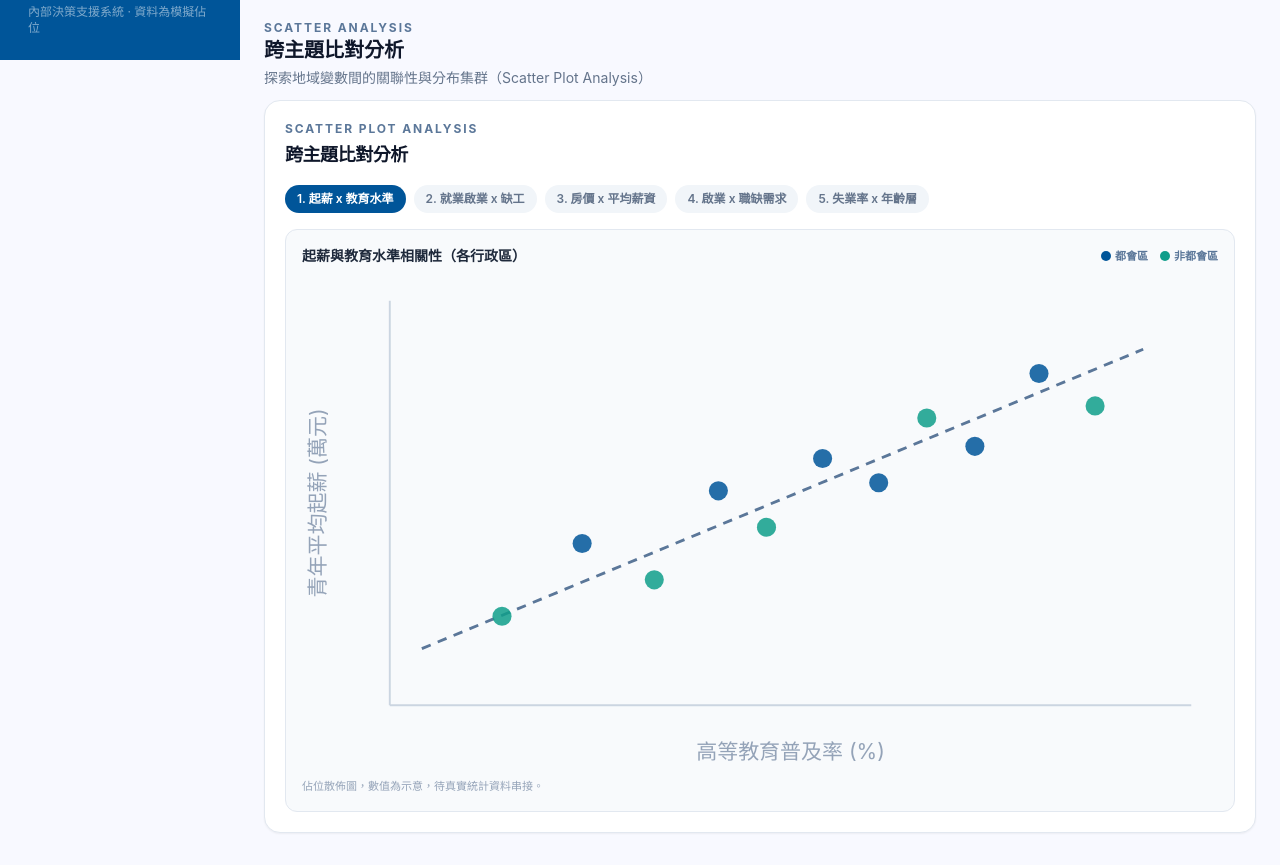
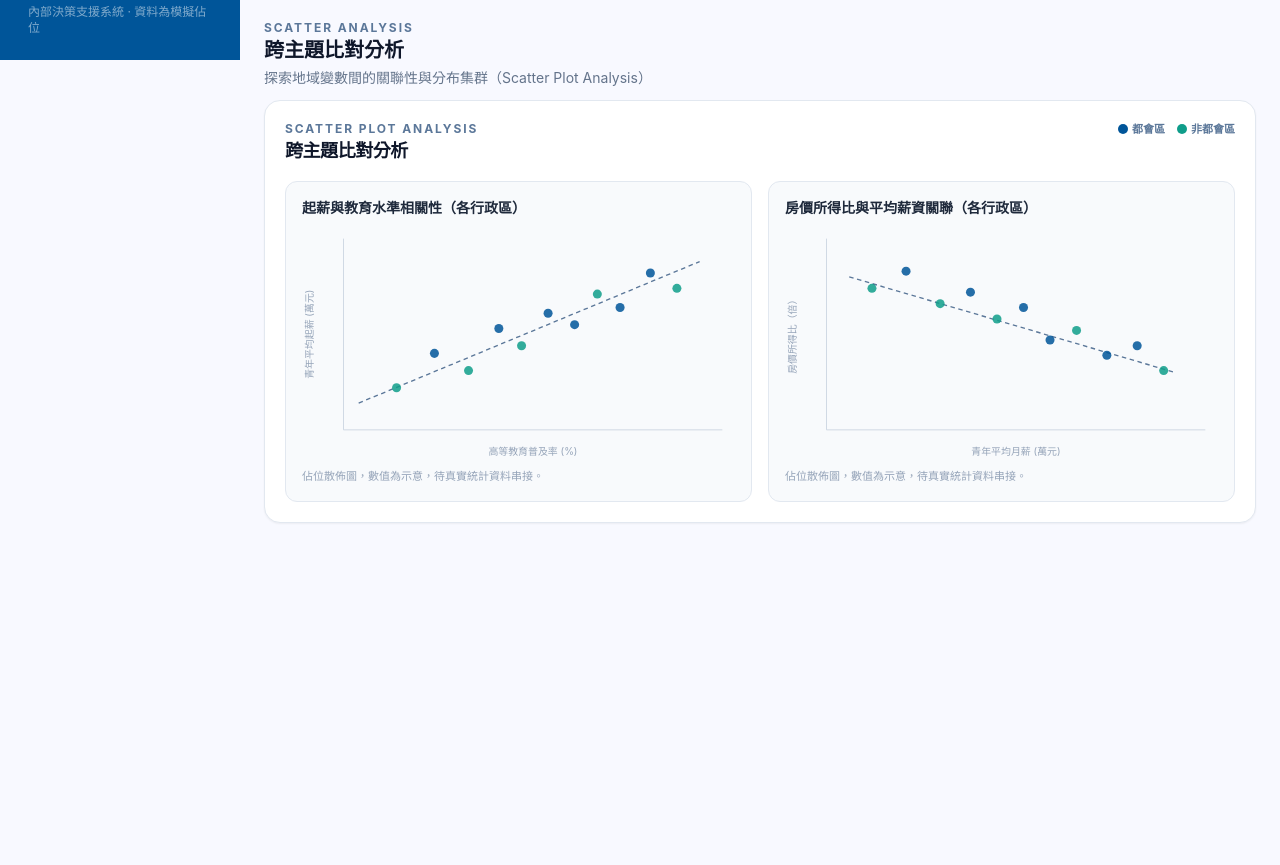
Before and after one commit to Raiden1121/NewTaipeiHack, a React (Vite) app in the folder frontend/: page /employment in a window 1280 px wide. Shown: the part 740-1605 px from the top of the page. After the commit the page ends 1295 px from the top, so only its background shows below. Built offline with nearby package versions, Linux system fonts and the light colour scheme.

Commit message:
refactor(frontend): drop tabs from CrossAnalysisScatter, render fixed chart set
- Replace tab state with a static two-chart list, each with its own
  points and trend line
- Remove salary/startup/unemployment placeholder tabs

```diff
--- a/frontend/src/features/employment/components/CrossAnalysisScatter.tsx
+++ b/frontend/src/features/employment/components/CrossAnalysisScatter.tsx
@@ -1,56 +1,29 @@
-import { useState } from "react";
 import { Card, CardContent, CardHeader, CardTitle } from "@/components/ui/card";
-import { cn } from "@/lib/utils";
 
-interface AnalysisTab {
+interface ScatterPoint {
+  x: number;
+  y: number;
+  urban: boolean;
+}
+
+interface ScatterChart {
   id: string;
-  label: string;
   chartTitle: string;
   xLabel: string;
   yLabel: string;
+  trend: { x1: number; y1: number; x2: number; y2: number };
+  points: ScatterPoint[];
 }
 
-// 佔位資料，待 Backend API 提供整理後結果。
-const TABS: AnalysisTab[] = [
+// 佔位資料，待 Backend API 提供整理後結果。散佈點為 0–100 標準化示意值。
+const CHARTS: ScatterChart[] = [
   {
     id: "salary-education",
-    label: "起薪 x 教育水準",
     chartTitle: "起薪與教育水準相關性（各行政區）",
     xLabel: "高等教育普及率 (%)",
     yLabel: "青年平均起薪 (萬元)",
-  },
-  {
-    id: "startup-shortage",
-    label: "就業啟業 x 缺工",
-    chartTitle: "青年創業活躍度與產業缺工關聯（各行政區）",
-    xLabel: "產業缺工率 (%)",
-    yLabel: "青年創業登記數",
-  },
-  {
-    id: "housing-salary",
-    label: "房價 x 平均薪資",
-    chartTitle: "房價所得比與平均薪資關聯（各行政區）",
-    xLabel: "青年平均月薪 (萬元)",
-    yLabel: "房價所得比",
-  },
-  {
-    id: "startup-demand",
-    label: "啟業 x 職缺需求",
-    chartTitle: "創業活躍度與職缺需求關聯（各行政區）",
-    xLabel: "職缺需求指數",
-    yLabel: "新設事業家數",
-  },
-  {
-    id: "unemployment-age",
-    label: "失業率 x 年齡層",
-    chartTitle: "青年失業率與年齡分層關聯（各行政區）",
-    xLabel: "年齡層 (歲)",
-    yLabel: "失業率 (%)",
-  },
-];
-
-// 佔位散佈點（0–100 標準化），待真實統計資料替換。
-const SCATTER_POINTS = [
+    trend: { x1: 4, y1: 14, x2: 94, y2: 88 },
+    points: [
       { x: 14, y: 22, urban: false },
       { x: 24, y: 40, urban: true },
       { x: 33, y: 31, urban: false },
@@ -62,6 +35,28 @@ const SCATTER_POINTS = [
       { x: 73, y: 64, urban: true },
       { x: 81, y: 82, urban: true },
       { x: 88, y: 74, urban: false },
+    ],
+  },
+  {
+    id: "housing-salary",
+    chartTitle: "房價所得比與平均薪資關聯（各行政區）",
+    xLabel: "青年平均月薪 (萬元)",
+    yLabel: "房價所得比（倍）",
+    trend: { x1: 6, y1: 80, x2: 92, y2: 30 },
+    points: [
+      { x: 12, y: 74, urban: false },
+      { x: 21, y: 83, urban: true },
+      { x: 30, y: 66, urban: false },
+      { x: 38, y: 72, urban: true },
+      { x: 45, y: 58, urban: false },
+      { x: 52, y: 64, urban: true },
+      { x: 59, y: 47, urban: true },
+      { x: 66, y: 52, urban: false },
+      { x: 74, y: 39, urban: true },
+      { x: 82, y: 44, urban: true },
+      { x: 89, y: 31, urban: false },
+    ],
+  },
 ];
 
 const VB_W = 480;
@@ -78,67 +73,16 @@ function scaleY(value: number) {
   return PAD.top + (1 - value / 100) * PLOT_H;
 }
 
-export default function CrossAnalysisScatter() {
-  const [activeId, setActiveId] = useState(TABS[0].id);
-  const activeTab = TABS.find((tab) => tab.id === activeId) ?? TABS[0];
-
+function ScatterPanel({ chart }: { chart: ScatterChart }) {
   return (
-    <Card>
-      <CardHeader>
-        <p className="text-xs font-bold uppercase tracking-[0.16em] text-accent-slate">
-          Scatter Plot Analysis
-        </p>
-        <CardTitle className="text-lg font-bold text-slate-900">
-          跨主題比對分析
-        </CardTitle>
-      </CardHeader>
-      <CardContent className="flex flex-col gap-4">
-        <div className="flex flex-wrap gap-2">
-          {TABS.map((tab, index) => (
-            <button
-              key={tab.id}
-              type="button"
-              onClick={() => setActiveId(tab.id)}
-              className={cn(
-                "rounded-full px-3 py-1.5 text-xs font-semibold transition-colors",
-                tab.id === activeId
-                  ? "bg-primary text-primary-foreground"
-                  : "bg-slate-100 text-slate-500 hover:text-slate-700",
-              )}
-            >
-              {index + 1}. {tab.label}
-            </button>
-          ))}
-        </div>
-
     <div className="rounded-xl border border-slate-200 bg-slate-50 p-4">
-          <div className="mb-2 flex flex-wrap items-center justify-between gap-2">
-            <p className="text-sm font-bold text-slate-800">
-              {activeTab.chartTitle}
-            </p>
-            <div className="flex items-center gap-3 text-[11px] font-semibold text-accent-slate">
-              <span className="flex items-center gap-1">
-                <span
-                  className="h-2.5 w-2.5 rounded-full bg-primary"
-                  aria-hidden="true"
-                />
-                都會區
-              </span>
-              <span className="flex items-center gap-1">
-                <span
-                  className="h-2.5 w-2.5 rounded-full bg-accent-teal"
-                  aria-hidden="true"
-                />
-                非都會區
-              </span>
-            </div>
-          </div>
+      <p className="mb-2 text-sm font-bold text-slate-800">{chart.chartTitle}</p>
 
       <svg
         viewBox={`0 0 ${VB_W} ${VB_H}`}
         className="block h-auto w-full"
         role="img"
-            aria-label={`${activeTab.chartTitle}散佈圖佔位`}
+        aria-label={`${chart.chartTitle}散佈圖佔位`}
       >
         <line
           x1={PAD.left}
@@ -157,15 +101,15 @@ export default function CrossAnalysisScatter() {
           strokeWidth={1}
         />
         <line
-              x1={scaleX(4)}
-              y1={scaleY(14)}
-              x2={scaleX(94)}
-              y2={scaleY(88)}
+          x1={scaleX(chart.trend.x1)}
+          y1={scaleY(chart.trend.y1)}
+          x2={scaleX(chart.trend.x2)}
+          y2={scaleY(chart.trend.y2)}
           className="stroke-accent-slate"
           strokeWidth={1.5}
           strokeDasharray="5 4"
         />
-            {SCATTER_POINTS.map((point) => (
+        {chart.points.map((point) => (
           <circle
             key={`${point.x}-${point.y}`}
             cx={scaleX(point.x)}
@@ -182,7 +126,7 @@ export default function CrossAnalysisScatter() {
           className="fill-slate-400"
           fontSize={11}
         >
-              {activeTab.xLabel}
+          {chart.xLabel}
         </text>
         <text
           x={12}
@@ -192,7 +136,7 @@ export default function CrossAnalysisScatter() {
           className="fill-slate-400"
           fontSize={11}
         >
-              {activeTab.yLabel}
+          {chart.yLabel}
         </text>
       </svg>
 
@@ -200,6 +144,46 @@ export default function CrossAnalysisScatter() {
         佔位散佈圖，數值為示意，待真實統計資料串接。
       </p>
     </div>
+  );
+}
+
+export default function CrossAnalysisScatter() {
+  return (
+    <Card>
+      <CardHeader>
+        <div className="flex flex-wrap items-start justify-between gap-2">
+          <div>
+            <p className="text-xs font-bold uppercase tracking-[0.16em] text-accent-slate">
+              Scatter Plot Analysis
+            </p>
+            <CardTitle className="text-lg font-bold text-slate-900">
+              跨主題比對分析
+            </CardTitle>
+          </div>
+          <div className="flex items-center gap-3 text-[11px] font-semibold text-accent-slate">
+            <span className="flex items-center gap-1">
+              <span
+                className="h-2.5 w-2.5 rounded-full bg-primary"
+                aria-hidden="true"
+              />
+              都會區
+            </span>
+            <span className="flex items-center gap-1">
+              <span
+                className="h-2.5 w-2.5 rounded-full bg-accent-teal"
+                aria-hidden="true"
+              />
+              非都會區
+            </span>
+          </div>
+        </div>
+      </CardHeader>
+      <CardContent>
+        <div className="grid grid-cols-1 gap-4 lg:grid-cols-2">
+          {CHARTS.map((chart) => (
+            <ScatterPanel key={chart.id} chart={chart} />
+          ))}
+        </div>
       </CardContent>
     </Card>
   );
```
Lines whose indentation alone changed are shown as unchanged.
